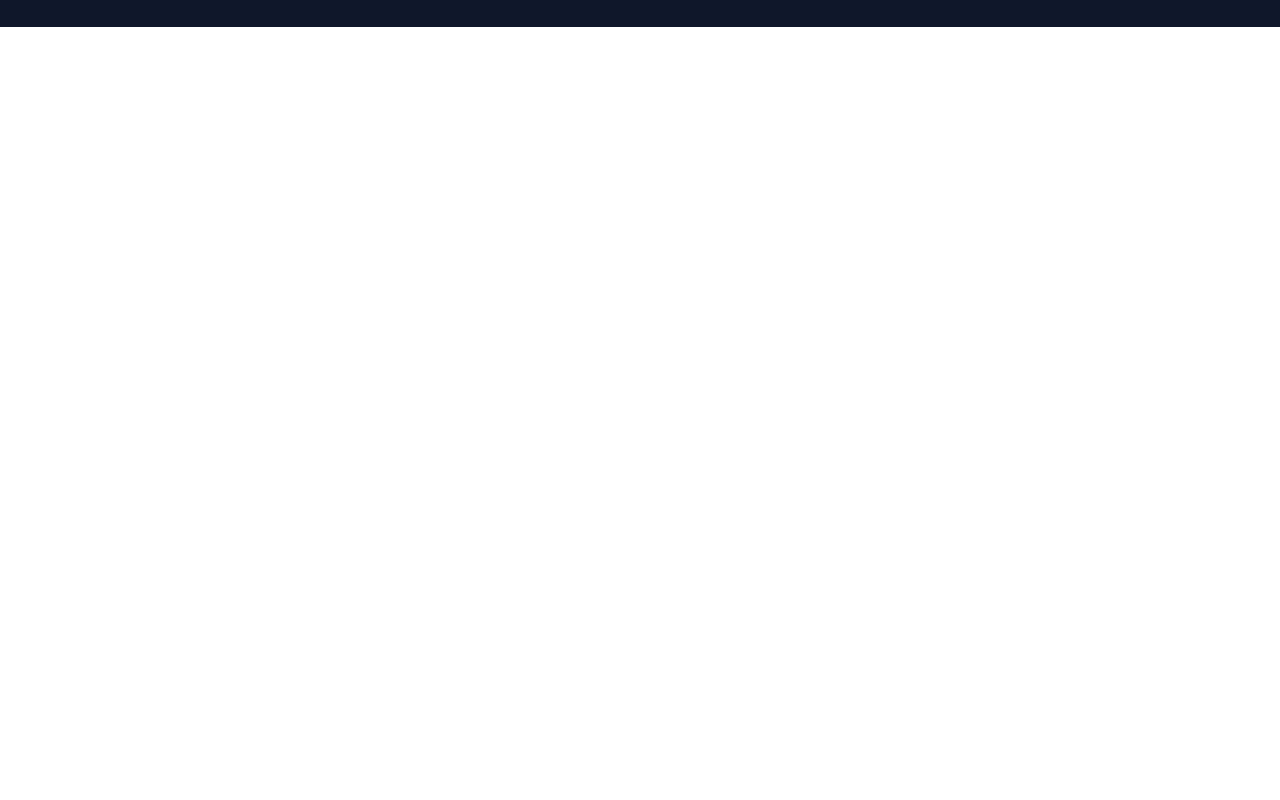
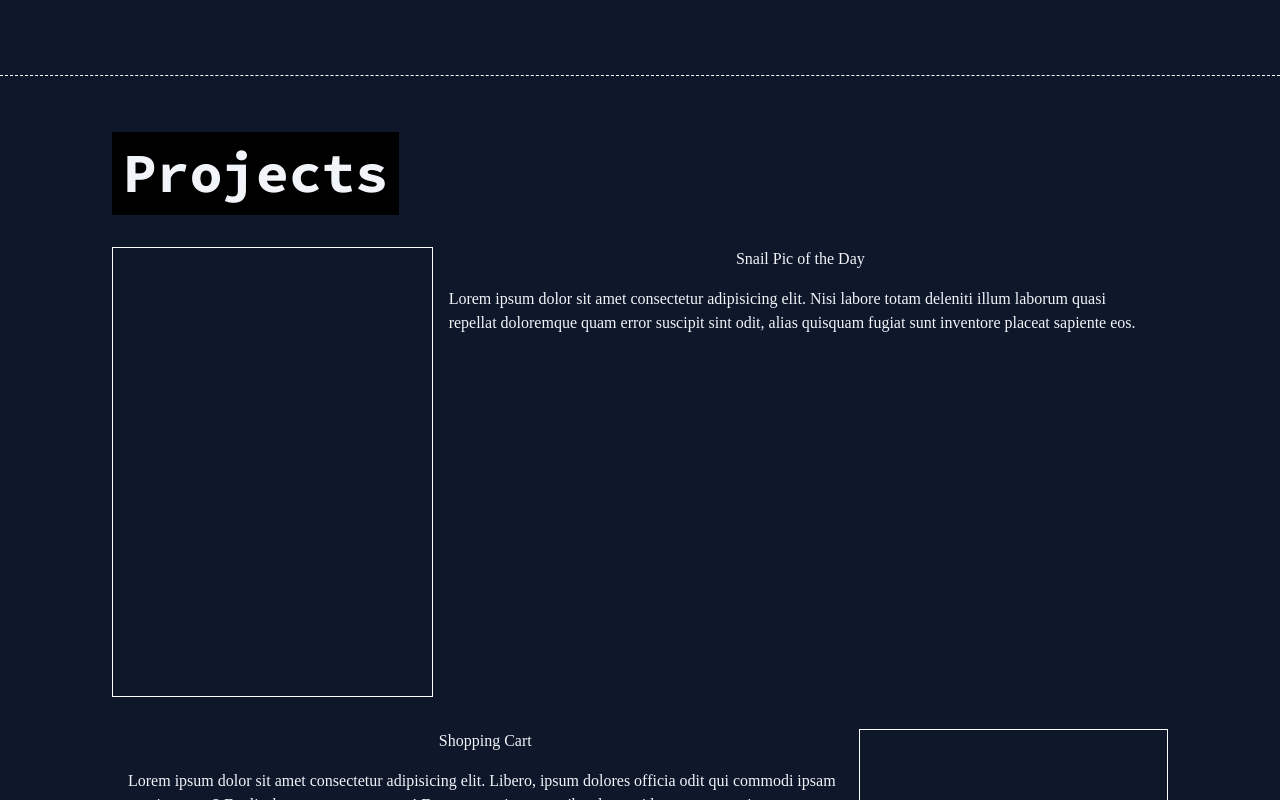
Before and after one commit to EnterOrion/portfolio, a React (Vite) app: page / in a window 1280 px wide. Shown: the part 2000-2800 px from the top of the page. Before the commit the page ends 2027 px from the top, so only its background shows below. Built offline with nearby package versions, Linux system fonts and the light colour scheme.

Commit message:
Add footer and start project section

```diff
--- a/index.html
+++ b/index.html
@@ -17,6 +17,10 @@
       rel="stylesheet"
       href="https://cdn.jsdelivr.net/gh/devicons/devicon@v2.15.1/devicon.min.css"
     />
+    <script
+      src="https://kit.fontawesome.com/f2d2cf551c.js"
+      crossorigin="anonymous"
+    ></script>
 
     <title>Orion Wesson</title>
   </head>
--- a/src/App.tsx
+++ b/src/App.tsx
@@ -2,6 +2,8 @@ import "./styles/style.scss";
 import Hero from "./components/Hero";
 import About from "./components/About";
 import Skills from "./components/Skills";
+import Projects from "./components/Projects";
+import Footer from "./components/Footer";
 
 function App() {
   return (
@@ -9,6 +11,8 @@ function App() {
       <Hero />
       <About />
       <Skills />
+      <Projects />
+      <Footer />
     </>
   );
 }
--- /dev/null
+++ b/src/components/Footer.tsx
@@ -0,0 +1,17 @@
+import { FC } from "react";
+
+const Footer: FC = () => {
+  return (
+    <footer>
+      <div className="footer-links">
+        <i className="fa-solid fa-paper-plane" style={{ color: "#fafafa" }}></i>
+        <i className="devicon-github-original"></i>
+        <i className="devicon-linkedin-plain"></i>
+      </div>
+      <div className="attribution">
+        Made with ❤️ by <u>Orion Wesson</u>
+      </div>
+    </footer>
+  );
+};
+export default Footer;
--- /dev/null
+++ b/src/components/Projects.tsx
@@ -0,0 +1,93 @@
+import { FC } from "react";
+
+const Projects: FC = () => {
+  return (
+    <section className="projects">
+      <header className="projects-header section-header">
+        <h1>Projects</h1>
+      </header>
+      <div className="project-container">
+        <div className="project-video"></div>
+        <div className="project-overview">
+          <div className="project-name">Snail Pic of the Day</div>
+          <div className="project-links">
+            <div className="github-link"></div>
+            <div className="preview-link"></div>
+          </div>
+          <div className="project-description">
+            Lorem ipsum dolor sit amet consectetur adipisicing elit. Nisi labore
+            totam deleniti illum laborum quasi repellat doloremque quam error
+            suscipit sint odit, alias quisquam fugiat sunt inventore placeat
+            sapiente eos.
+          </div>
+        </div>
+      </div>
+      <div className="project-container">
+        <div className="project-overview">
+          <div className="project-name">Shopping Cart</div>
+          <div className="project-links">
+            <div className="github-link"></div>
+            <div className="preview-link"></div>
+          </div>
+          <div className="project-description">
+            Lorem ipsum dolor sit amet consectetur adipisicing elit. Libero,
+            ipsum dolores officia odit qui commodi ipsam nesciunt eum? Explicabo
+            tempora cum amet! Eos excepturi porro quibusdam quidem cumque enim
+            numquam.
+          </div>
+        </div>
+        <div className="project-video"></div>
+      </div>
+      <div className="project-container">
+        <div className="project-video"></div>
+        <div className="project-overview">
+          <div className="project-name">Where is the cat?</div>
+          <div className="project-links">
+            <div className="github-link"></div>
+            <div className="preview-link"></div>
+          </div>
+          <div className="project-description">
+            Lorem ipsum dolor sit amet consectetur adipisicing elit. Accusamus
+            odio laboriosam porro enim, nesciunt culpa ut ad vel ab saepe quia
+            natus delectus recusandae sit possimus. Exercitationem saepe eveniet
+            ad.
+          </div>
+        </div>
+      </div>
+      <div className="project-container">
+        <div className="project-overview">
+          <div className="project-name">Dream Journal</div>
+          <div className="project-links">
+            <div className="github-link"></div>
+            <div className="preview-link"></div>
+          </div>
+          <div className="project-description">
+            Lorem ipsum dolor sit amet consectetur adipisicing elit. Accusamus
+            odio laboriosam porro enim, nesciunt culpa ut ad vel ab saepe quia
+            natus delectus recusandae sit possimus. Exercitationem saepe eveniet
+            ad.
+          </div>
+        </div>
+        <div className="project-video"></div>
+      </div>
+      <div className="project-container">
+        <div className="project-video"></div>
+        <div className="project-overview">
+          <div className="project-name">Weather Application</div>
+          <div className="project-links">
+            <div className="github-link"></div>
+            <div className="preview-link"></div>
+          </div>
+          <div className="project-description">
+            Lorem ipsum dolor sit amet consectetur adipisicing elit. Accusamus
+            odio laboriosam porro enim, nesciunt culpa ut ad vel ab saepe quia
+            natus delectus recusandae sit possimus. Exercitationem saepe eveniet
+            ad.
+          </div>
+        </div>
+      </div>
+    </section>
+  );
+};
+
+export default Projects;
--- /dev/null
+++ b/src/styles/components/_footer.scss
@@ -0,0 +1,19 @@
+footer {
+  background-color: rgb(30, 41, 59);
+  color: #eff3f7;
+  font-family: "Source Code Pro", monospace;
+  text-align: center;
+  padding-bottom: 1rem;
+  padding-top: 2.3rem;
+
+  .attribution {
+    padding-top: 1rem;
+  }
+}
+
+.footer-links {
+  display: flex;
+  gap: 2.6rem;
+  justify-content: center;
+  font-size: 3rem;
+}
--- /dev/null
+++ b/src/styles/components/_projects.scss
@@ -0,0 +1,36 @@
+.projects {
+  background-color: rgb(15, 23, 42);
+  color: rgb(241, 245, 249);
+  padding: 2rem 7rem;
+  display: flex;
+  gap: 2rem;
+  padding-bottom: 4.5rem;
+  border-top: 1px dashed white;
+  padding-top: 3.5rem;
+  display: flex;
+  flex-direction: column;
+}
+
+.projects-header {
+  font-size: 2.3rem;
+}
+
+.project-video {
+  border: 1px solid white;
+  height: 450px;
+  width: 600px;
+}
+
+.project-container {
+  display: flex;
+}
+
+.project-description {
+  margin: 1rem;
+}
+
+.project-overview {
+  display: flex;
+  flex-direction: column;
+  align-items: center;
+}
--- a/src/styles/components/_skills.scss
+++ b/src/styles/components/_skills.scss
@@ -7,6 +7,7 @@
   align-items: center;
   border-top: 1px dashed white;
   padding-top: 3.5rem;
+  padding-bottom: 5rem;
 }
 
 .skill {
--- a/src/styles/style.scss
+++ b/src/styles/style.scss
@@ -2,6 +2,8 @@
 @import "./components/hero";
 @import "./components/about";
 @import "./components/skills";
+@import "./components/projects";
+@import "./components/footer";
 
 $font-size-xs: 0.75rem;
 $font-size-sm: 0.875rem;
```
